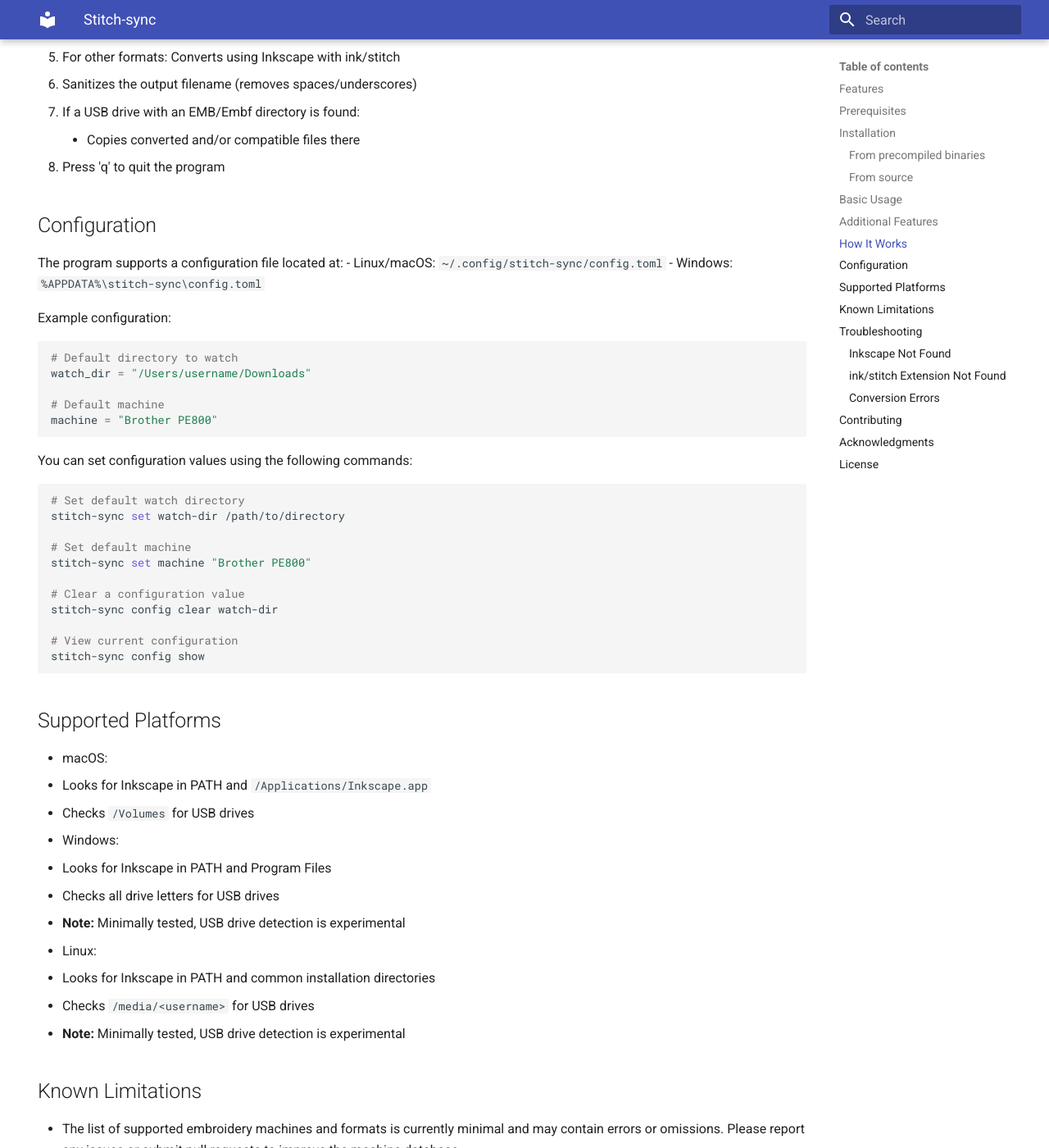
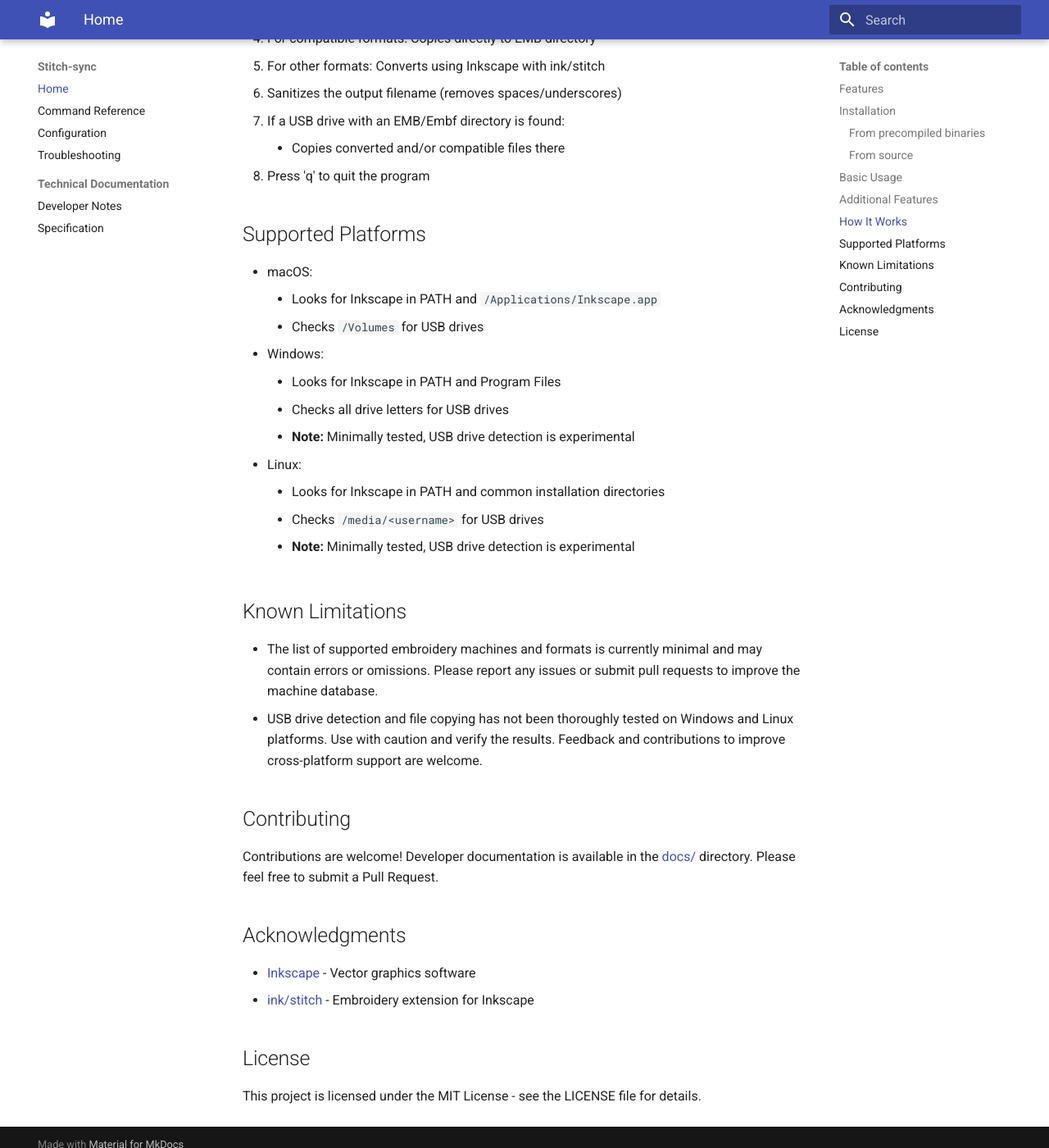
Before and after one commit to osteele/stitch-sync, an MkDocs documentation site: the page built from docs/index.md, in a window 1280 px wide and 1400 px high, scrolled down 4052 px. Shown: the whole window at 82% size. Built offline with MkDocs 1.6.1 and Material for MkDocs 9.7.7, drawn with Linux system fonts in a browser that asks for light colours; some of the changed text lies outside the part shown.

Commit message:
Improve docs

````diff
--- a/README.md
+++ b/README.md
@@ -31,25 +31,19 @@ graph LR
 
 ## Features
 - Automatically monitors directories for new embroidery design files.
-  - The default directory is the user's Downloads directory. Other directories can be specified with the `--dir` option.
+    - The default directory is the user's Downloads directory. Other
+      directories can be specified with the `--dir` option.
 - Converts designs to formats compatible with your embroidery machine
 - Supports any machine format that Ink/Stitch can export
 - Copies converted files to a USB drive
 - Sanitizes output filenames for better compatibility. For example, it removes
   spaces and underscores, since some machines do not recognize files with these
   names.
-  - To do: Only do this if the machine requires it
+    - To do: Only do this if the machine requires it
 - Copies converted files to a subdirectory, for example `EMB/Embf`, for
   machines that require this
 - Database of embroidery machines and their supported formats
 - Cross-platform support (macOS, Windows, Linux) (work in progress)
-
-## Prerequisites
-
-Only if you use the conversion feature:
-
-1. [Inkscape][Inkscape] must be installed on your system
-2. The [ink/stitch extension][inkstitch] must be installed
 
 ## Installation
 
@@ -211,76 +212,24 @@ E -->|No| G[Skip file]
      - Copies converted and/or compatible files there
 3. Press 'q' to quit the program
 
-## Configuration
-
-The program supports a configuration file located at:
-- Linux/macOS: `~/.config/stitch-sync/config.toml`
-- Windows: `%APPDATA%\stitch-sync\config.toml`
-
-Example configuration:
-```toml
-# Default directory to watch
-watch_dir = "/Users/username/Downloads"
-
-# Default machine
-machine = "Brother PE800"
-```
-
-You can set configuration values using the following commands:
-
-```bash
-# Set default watch directory
-stitch-sync set watch-dir /path/to/directory
-
-# Set default machine
-stitch-sync set machine "Brother PE800"
-
-# Clear a configuration value
-stitch-sync config clear watch-dir
-
-# View current configuration
-stitch-sync config show
-```
-
 ## Supported Platforms
 
 - macOS:
-  - Looks for Inkscape in PATH and `/Applications/Inkscape.app`
-  - Checks `/Volumes` for USB drives
+    - Looks for Inkscape in PATH and `/Applications/Inkscape.app`
+    - Checks `/Volumes` for USB drives
 - Windows:
-  - Looks for Inkscape in PATH and Program Files
-  - Checks all drive letters for USB drives
-  - **Note:** Minimally tested, USB drive detection is experimental
+    - Looks for Inkscape in PATH and Program Files
+    - Checks all drive letters for USB drives
+    - **Note:** Minimally tested, USB drive detection is experimental
 - Linux:
-  - Looks for Inkscape in PATH and common installation directories
-  - Checks `/media/<username>` for USB drives
-  - **Note:** Minimally tested, USB drive detection is experimental
+    - Looks for Inkscape in PATH and common installation directories
+    - Checks `/media/<username>` for USB drives
+    - **Note:** Minimally tested, USB drive detection is experimental
 
 ## Known Limitations
 
 - The list of supported embroidery machines and formats is currently minimal and may contain errors or omissions. Please report any issues or submit pull requests to improve the machine database.
 - USB drive detection and file copying has not been thoroughly tested on Windows and Linux platforms. Use with caution and verify the results. Feedback and contributions to improve cross-platform support are welcome.
-
-## Troubleshooting
-
-### Inkscape Not Found
-
-Make sure Inkscape is installed and accessible. Download from:
-- macOS: [Inkscape for macOS][inkscape-mac]
-- Windows: [Inkscape for Windows][inkscape-win]
-- Linux: Use your package manager or [Inkscape for Linux][inkscape-linux]
-
-### ink/stitch Extension Not Found
-
-1. Download the [ink/stitch extension][inkstitch-install]
-2. Follow the installation instructions for your platform
-3. Restart Inkscape after installation
-
-### Conversion Errors
-
-1. Ensure your DST file is valid
-2. Check that ink/stitch is properly installed
-3. Try converting the file manually in Inkscape to verify it works
 
 ## Contributing
 
--- a/mkdocs.yml
+++ b/mkdocs.yml
@@ -11,12 +11,13 @@ theme:
     - search.highlight
 
 nav:
-  - Home: commands.md
-  - Documentation:
+  - Home: index.md
+  - Command Reference: commands.md
+  - Configuration: configuration.md
+  - Troubleshooting: troubleshooting.md
+  - Technical Documentation:
+    - Developer Notes: developer-notes.md
     - Specification: spec.md
-    - Commands: commands.md
-    - README: README.md
-    - Developer Notes: developer-notes.md
 
 markdown_extensions:
   - pymdownx.highlight:
````
Also changed, not shown: other parts of README.md (+8 -1 lines), docs/configuration.md (added, +31 -0 lines), docs/index.md (+0 -4 lines), docs/troubleshooting.md (added, +20 -0 lines).
